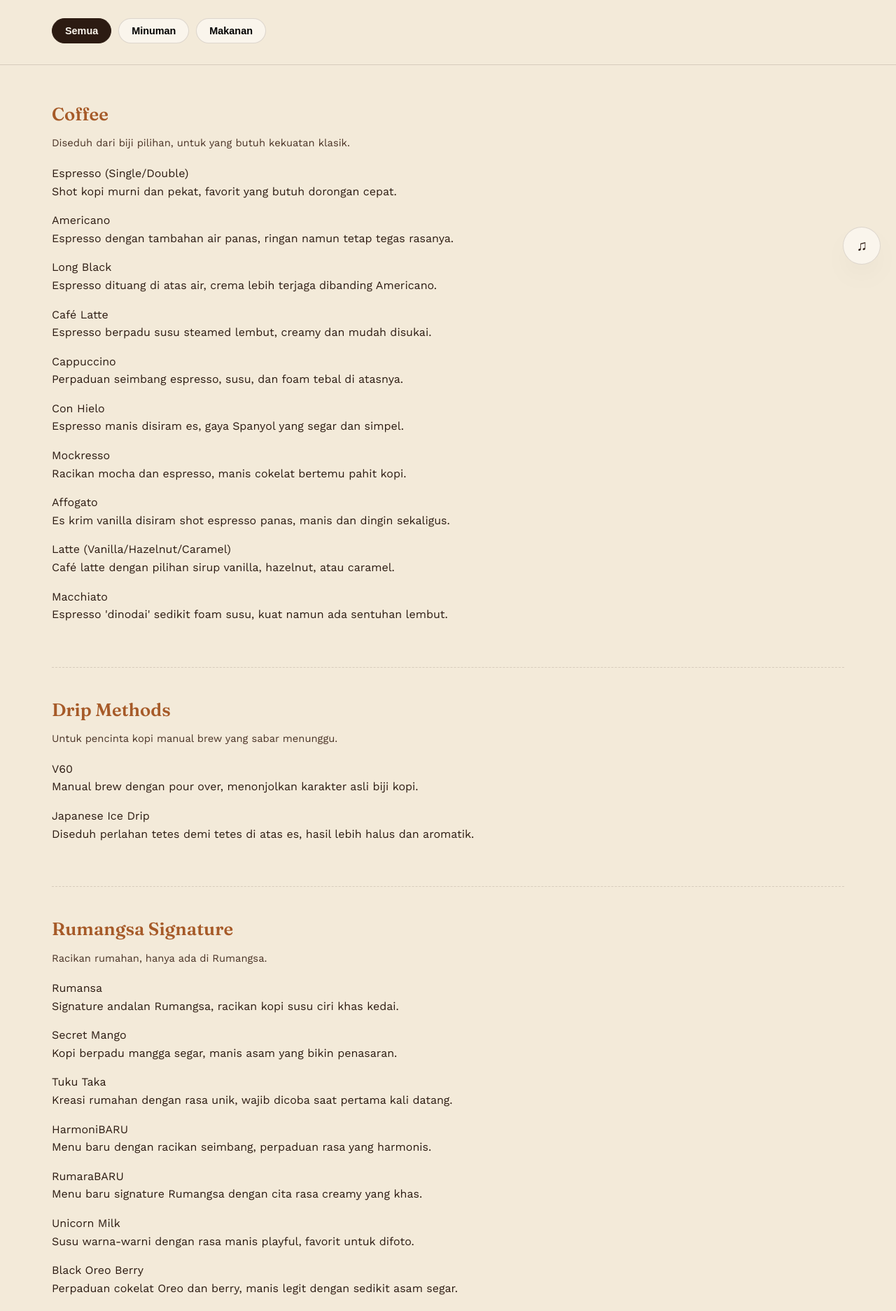
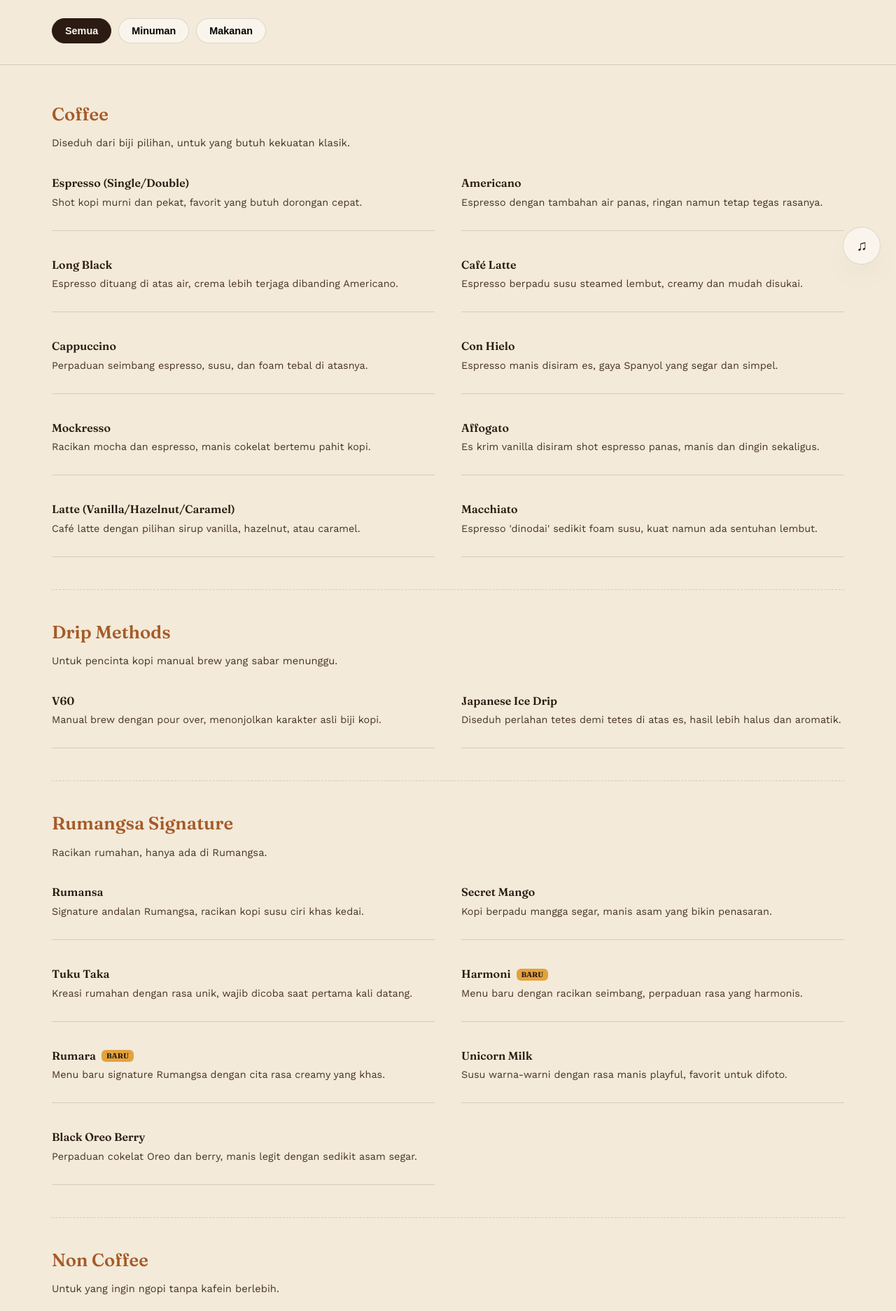
Before and after one commit to laptoploq77-art/Website-Rumangsa, a Flask app: page /deskripsi-menu in a window 1280 px wide. Shown: the part 400-2273 px from the top of the page at 70% size. Run offline with Flask 3, Linux system fonts and the light colour scheme.

Commit message:
Update style.css

```diff
--- a/static/css/style.css
+++ b/static/css/style.css
@@ -240,6 +240,34 @@
   color:var(--cream-soft);font-size:0.85rem;font-weight:500;
 }
 
+/* ---------- Deskripsi Menu page ---------- */
+.desc-list{display:grid;grid-template-columns:repeat(2,1fr);gap:22px 38px;}
+@media (max-width:700px){.desc-list{grid-template-columns:1fr;}}
+.desc-item{padding:14px 0;border-bottom:1px solid var(--line);}
+.desc-name{font-weight:600;font-family:var(--display);color:var(--espresso);}
+.desc-name .badge{
+  font-size:0.65rem;font-weight:700;background:var(--gold);color:var(--espresso);
+  padding:2px 7px;border-radius:6px;margin-left:8px;vertical-align:middle;
+}
+.desc-text{margin-top:4px;font-size:0.9rem;color:var(--espresso-soft);line-height:1.5;}
+
+/* ---------- Foto Menu page ---------- */
+.photo-menu-grid{
+  display:grid;grid-template-columns:repeat(4,1fr);gap:22px;
+}
+@media (max-width:860px){.photo-menu-grid{grid-template-columns:repeat(3,1fr);}}
+@media (max-width:620px){.photo-menu-grid{grid-template-columns:repeat(2,1fr);}}
+.photo-menu-card{margin:0;text-align:center;}
+.photo-menu-img{
+  border-radius:16px;overflow:hidden;aspect-ratio:1/1;box-shadow:var(--shadow);
+  background:var(--cream-soft);
+}
+.photo-menu-img img{width:100%;height:100%;object-fit:cover;display:block;transition:transform .5s ease;}
+.photo-menu-card:hover .photo-menu-img img{transform:scale(1.06);}
+.photo-menu-card figcaption{
+  margin-top:10px;font-weight:600;font-size:0.92rem;color:var(--espresso);
+}
+
 /* ---------- About page ---------- */
 .info-grid{display:grid;grid-template-columns:repeat(2,1fr);gap:22px;margin-top:30px;}
 @media (max-width:700px){.info-grid{grid-template-columns:1fr;}}
```
